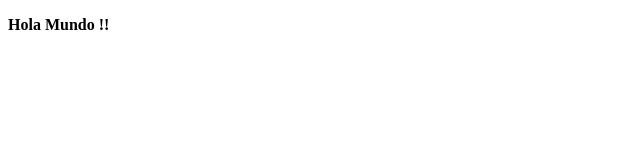
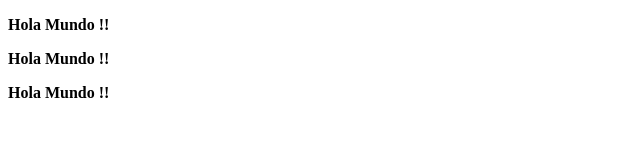
Before and after one commit to mp3r3zb/testv3, a plain HTML site: page index.html in a window 1280 px wide. Shown: the whole page, without its empty margins (0-640 px from the left). Drawn offline with Linux system fonts and the light colour scheme.

Commit message:
Add files via upload
Cambios directos.

```diff
--- a/index.html
+++ b/index.html
@@ -5,5 +5,7 @@
   </head>
   <body>
     <p><strong>Hola Mundo !!</strong></p>
+	<p><strong>Hola Mundo !!</strong></p>
+	<p><strong>Hola Mundo !!</strong></p>
   </body>
 </html>
```
Also changed, not shown: 3 other files.
